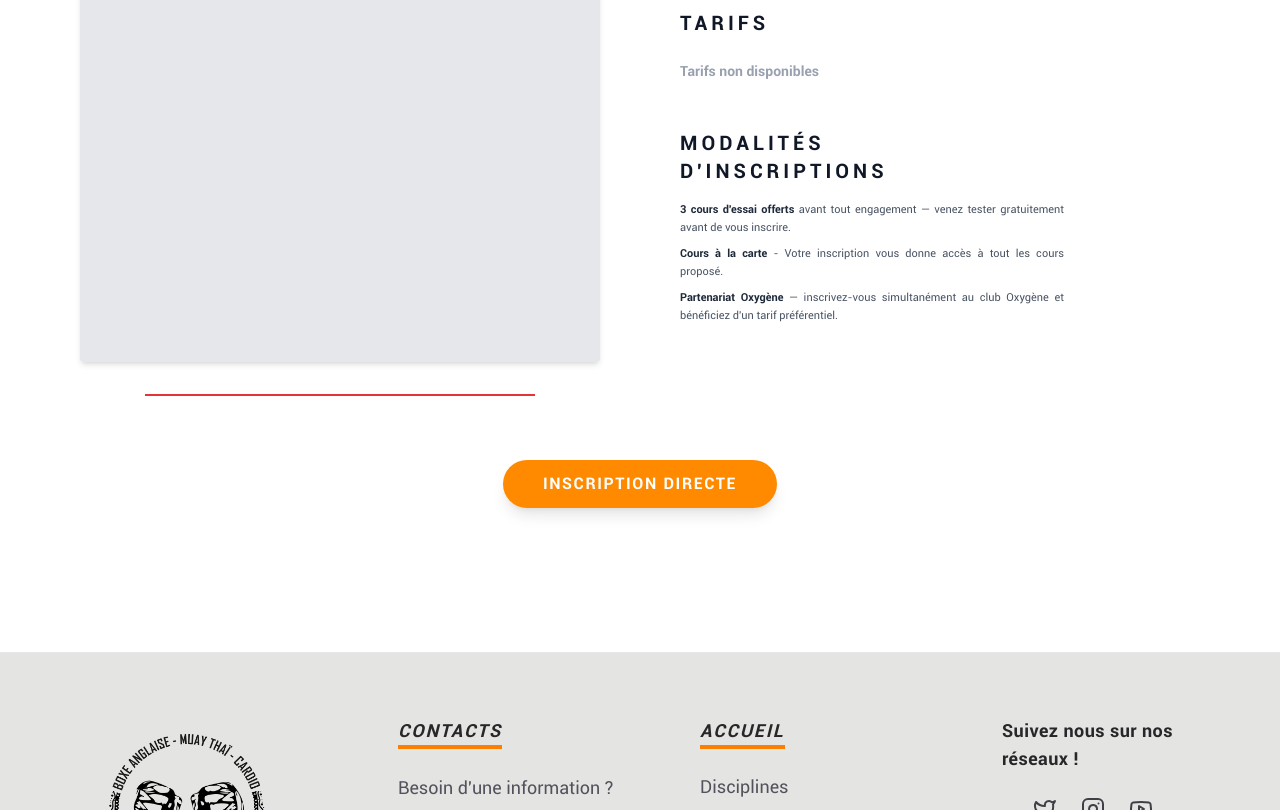
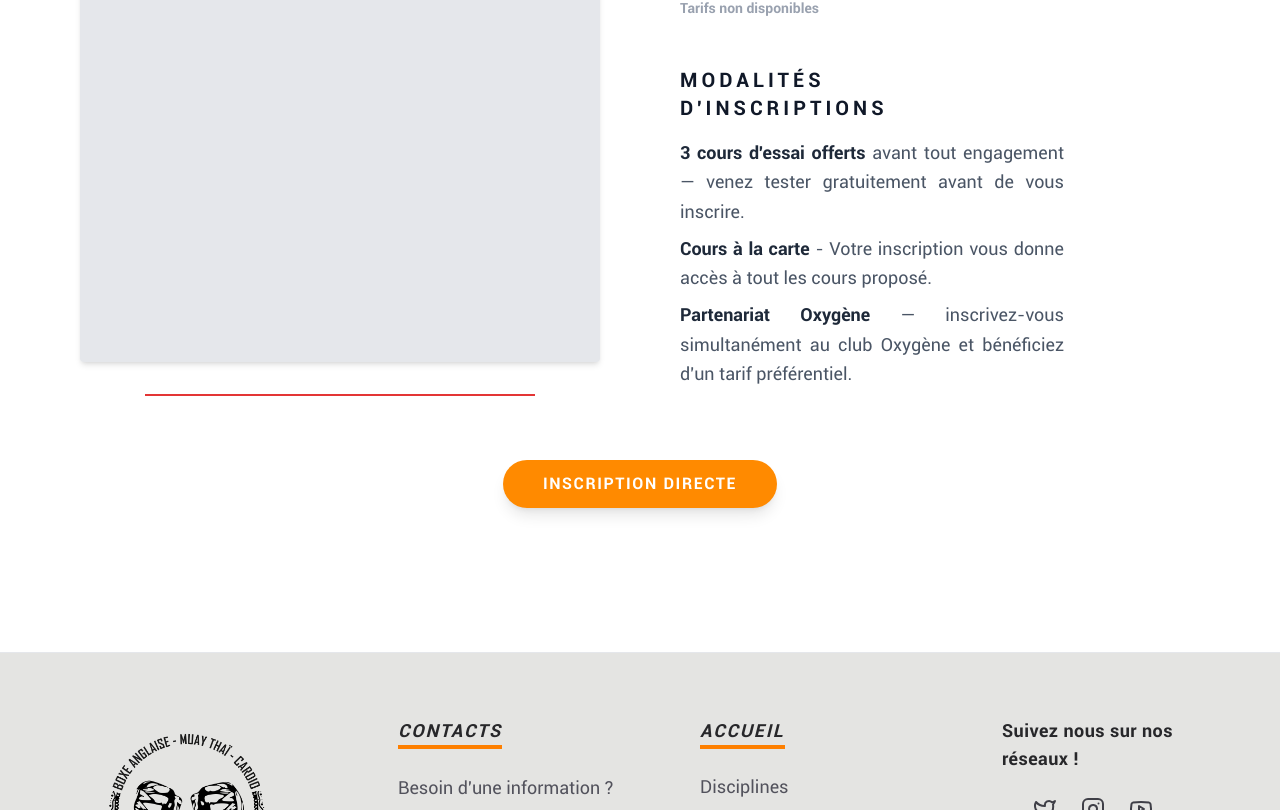
Before and after one commit to YoLaub/assp_lesgantsmeleciens_site, a Next.js app: page /inscription in a window 1280 px wide. Shown: the part 770-1580 px from the top of the page. Built offline with nearby package versions, Linux system fonts and the light colour scheme; no server answers; the database is empty.

Commit message:
fix(inscription): text-lg

```diff
--- a/src/features/inscriptions/presentation/components/front/InscriptionSection.tsx
+++ b/src/features/inscriptions/presentation/components/front/InscriptionSection.tsx
@@ -134,7 +134,7 @@ export default function InscriptionSection({ prefill, image, blurDataUrl, config
                             <h3 className="text-xl font-bold tracking-[0.2em] mb-4 text-gray-900">
                                 MODALITÉS<br />D&apos;INSCRIPTIONS
                             </h3>
-                            <ul className="text-[11px] leading-relaxed text-gray-600 max-w-sm text-justify space-y-2">
+                            <ul className="text-lg leading-relaxed text-gray-600 max-w-sm text-justify space-y-2">
                                 <li>
                                     <span className="font-semibold text-gray-800">3 cours d&apos;essai offerts</span> avant tout engagement — venez tester gratuitement avant de vous inscrire.
                                 </li>
```
